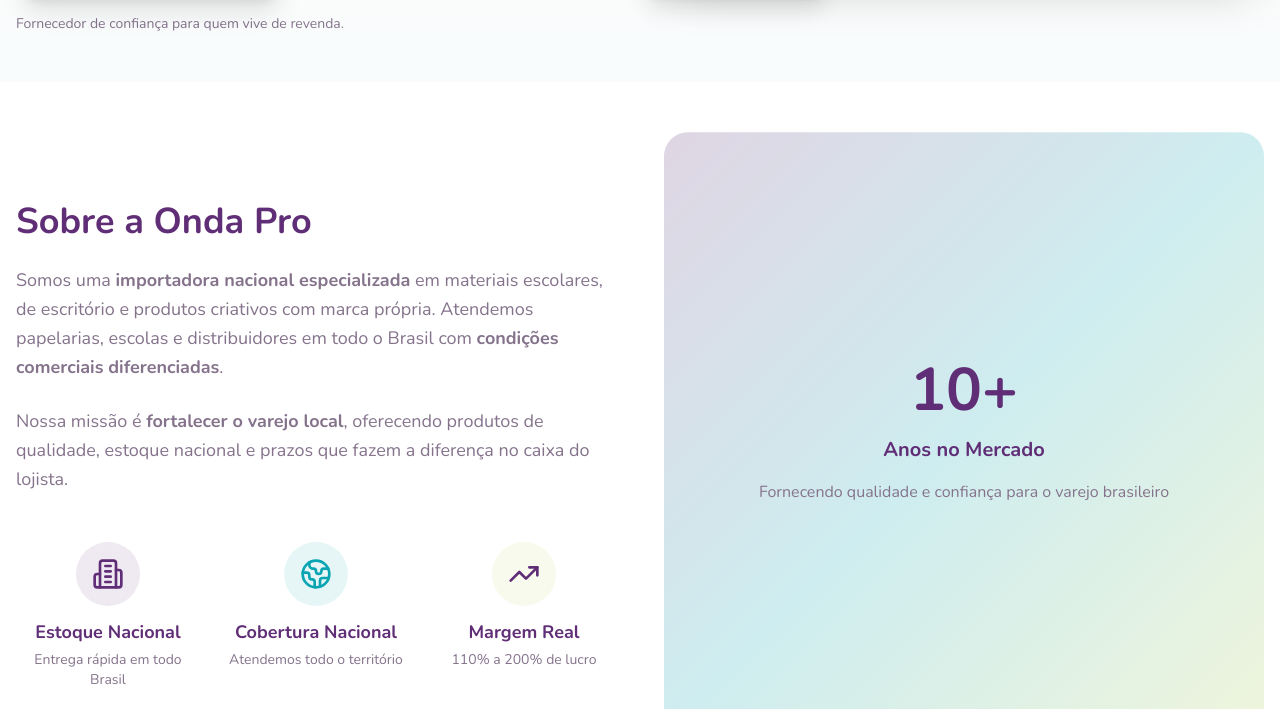
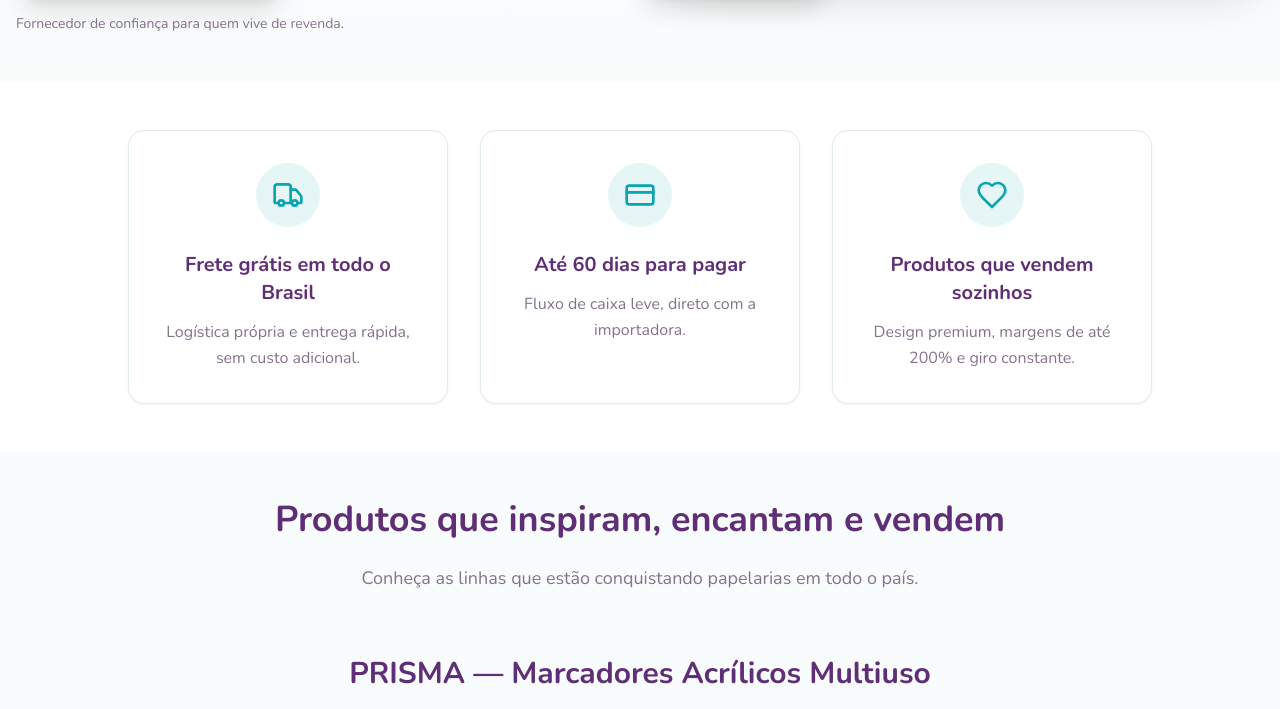
Before and after one commit to vblendo1/koisando-green-alien, a React (Vite) app: page / in a window 1280 px wide. Shown: the part 498-1207 px from the top of the page. Built offline with nearby package versions, Linux system fonts and the light colour scheme; the HTML template or start-up script is replaced by a standard one.

Commit message:
Refactor: Reposition and update About section

```diff
--- a/src/components/About.tsx
+++ b/src/components/About.tsx
@@ -6,17 +6,32 @@ export const About = () => {
       <div className="container mx-auto px-4">
         <div className="grid md:grid-cols-2 gap-12 items-center">
           <div className="space-y-6 animate-fade-in">
-            <h2 className="text-3xl md:text-4xl font-bold">
+            <h2 className="text-3xl md:text-4xl font-bold mb-6">
               Sobre a Onda Pro
             </h2>
             <p className="text-lg text-muted-foreground leading-relaxed">
-              Somos uma <strong>importadora nacional especializada</strong> em materiais escolares,
-              de escritório e produtos criativos com marca própria. Atendemos papelarias, escolas
-              e distribuidores em todo o Brasil com <strong>condições comerciais diferenciadas</strong>.
+              Na Onda Pro, acreditamos que <strong>inovação e propósito movem o mercado</strong>.
+              Somos uma importadora especializada em materiais escolares, produtos para escritório
+              e soluções de home office que transformam a rotina de quem vende, trabalha e cria.
             </p>
             <p className="text-lg text-muted-foreground leading-relaxed">
-              Nossa missão é <strong>fortalecer o varejo local</strong>, oferecendo produtos de qualidade,
-              estoque nacional e prazos que fazem a diferença no caixa do lojista.
+              Mesmo sendo uma empresa jovem, <strong>nascemos com experiência de sobra</strong>.
+              Atuamos lado a lado com parceiros estratégicos no Brasil e no exterior para oferecer
+              um portfólio que combina qualidade, design e alto potencial de venda.
+            </p>
+            <p className="text-lg text-muted-foreground leading-relaxed">
+              Nossa curadoria é guiada por um princípio simples: <strong>todo produto precisa inspirar
+              confiança e desejo</strong>. Por isso, cada item é selecionado com atenção ao desempenho
+              nas prateleiras, à estética das embalagens e à experiência do consumidor final.
+            </p>
+            <p className="text-lg text-muted-foreground leading-relaxed">
+              Do primeiro contato à entrega, nossa missão é facilitar a vida de quem revende.
+              Trabalhamos com <strong>agilidade, negociações justas e suporte próximo</strong>,
+              ajudando papelarias, lojas e distribuidores a crescerem com consistência, margem e estoque sempre em dia.
+            </p>
+            <p className="text-lg font-semibold text-foreground leading-relaxed">
+              Mais do que uma fornecedora, somos uma parceira de negócios comprometida com o seu resultado.
+              <span className="text-primary"> Onda Pro é mais que produto. É valor, confiança e movimento.</span>
             </p>
 
             <div className="grid sm:grid-cols-3 gap-6 pt-6">
@@ -47,12 +62,17 @@ export const About = () => {
           </div>
 
           <div className="relative animate-float">
-            <div className="aspect-square rounded-3xl bg-gradient-to-br from-primary/20 via-secondary/20 to-accent/20 flex items-center justify-center overflow-hidden">
-              <div className="text-center p-8">
-                <p className="text-4xl md:text-6xl font-bold text-primary mb-4">10+</p>
-                <p className="text-xl font-semibold">Anos no Mercado</p>
-                <p className="text-muted-foreground mt-4">
-                  Fornecendo qualidade e confiança para o varejo brasileiro
+            <div className="aspect-square rounded-3xl bg-gradient-to-br from-primary/20 via-secondary/20 to-accent/20 flex items-center justify-center overflow-hidden p-8">
+              <div className="text-center space-y-6">
+                <div>
+                  <p className="text-5xl md:text-7xl font-bold text-primary mb-2">+</p>
+                  <p className="text-2xl md:text-3xl font-bold">Experiência</p>
+                  <p className="text-lg font-semibold text-muted-foreground mt-2">
+                    que Faz a Diferença
+                  </p>
+                </div>
+                <p className="text-base text-muted-foreground leading-relaxed max-w-sm mx-auto">
+                  Parceiros estratégicos no Brasil e exterior garantindo qualidade e resultado
                 </p>
               </div>
             </div>
--- a/src/pages/Index.tsx
+++ b/src/pages/Index.tsx
@@ -16,10 +16,10 @@ const Index = () => {
       <Header />
       <main>
         <Hero />
-        <About />
         <WhyChoose />
         <ProductCarousel />
         <Blog />
+        <About />
         <Testimonials />
         <HowItWorks />
         <FormSection />
```
